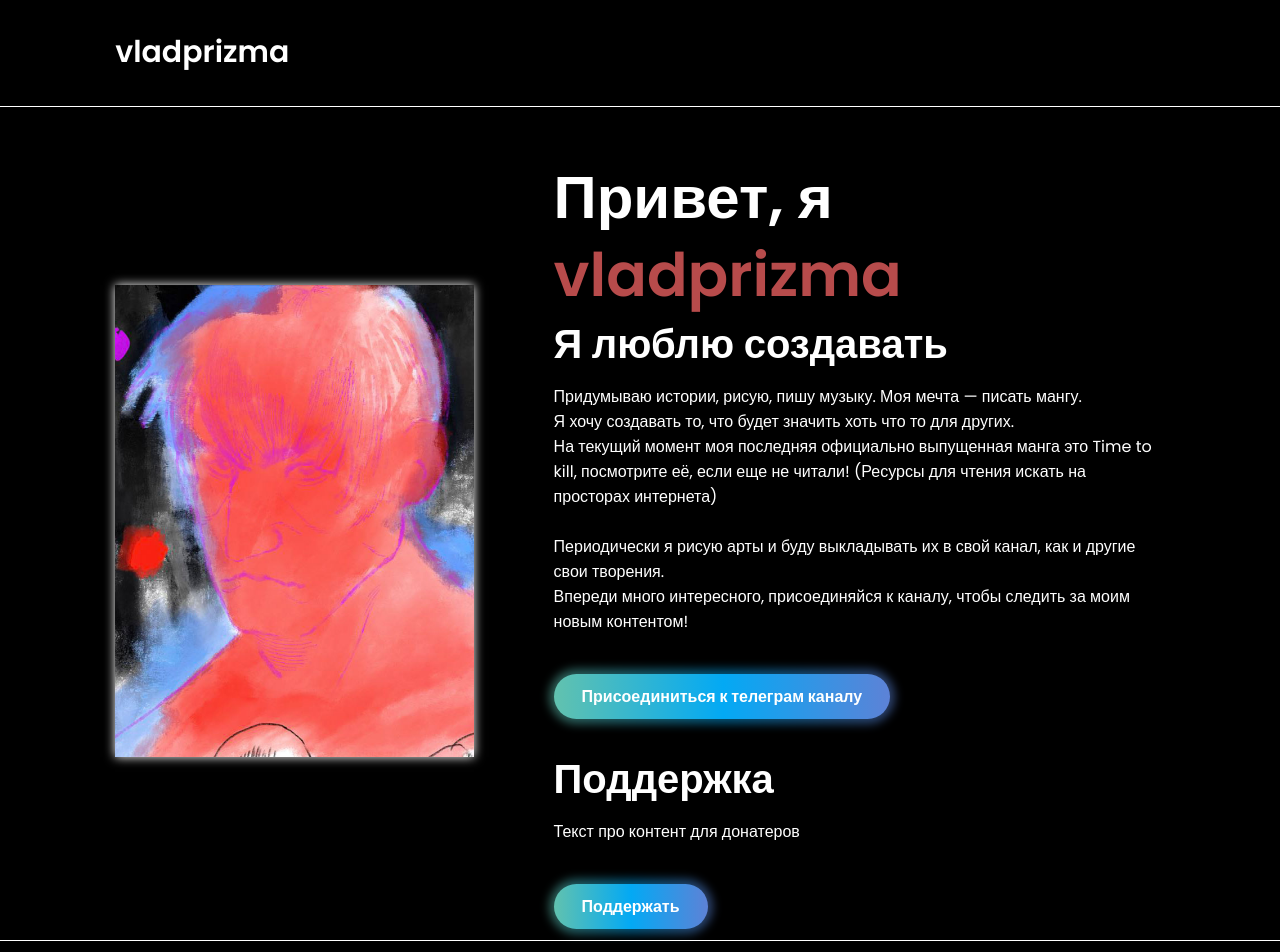
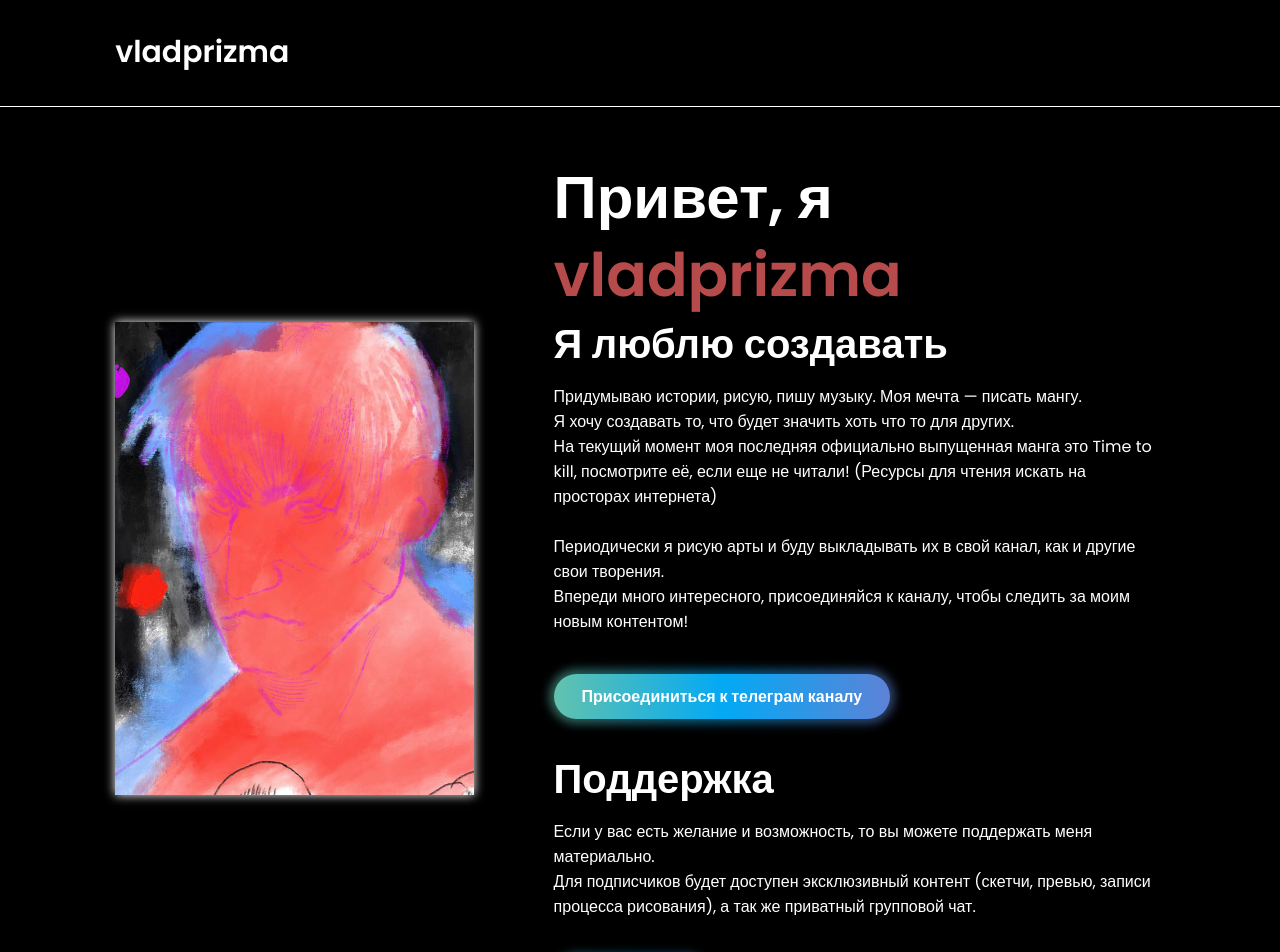
Before and after one commit to vladprizma/vladprizma, a plain HTML site: page ru/welcome_page.html in a window 1280 px wide. Shown: the top 952 px of the page. Drawn offline with Linux system fonts and the light colour scheme.

Commit message:
russian description for supporters

```diff
--- a/ru/welcome_page.html
+++ b/ru/welcome_page.html
@@ -29,7 +29,8 @@
             <!-- Думал свою почту добавить, но её могут вытащить кравлеры. Для обфускации нужна серверная часть, а это уже не получится сделать на статическом сайте. -->
 
             <h3 class="support">Поддержка</h3>
-            <p>Текст про контент для донатеров</p>
+            <p>Если у вас есть желание и возможность, то вы можете поддержать меня материально.<br>
+               Для подписчиков будет доступен эксклюзивный контент (скетчи, превью, записи процесса рисования), а так же приватный групповой чат.</p>
             <a href="https://boosty.to/vladprizma/donate" class="rainbow-btn">Поддержать</a>
         </div>
     </section>
```
